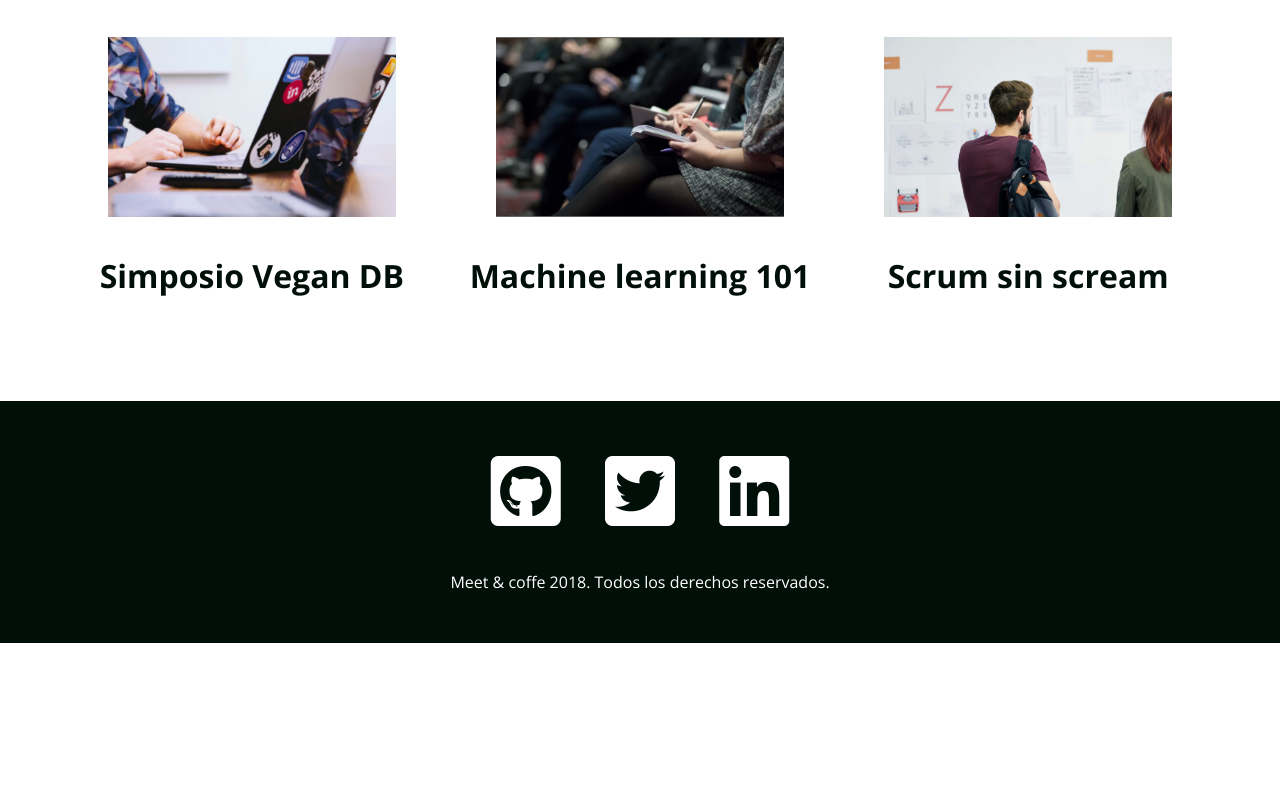
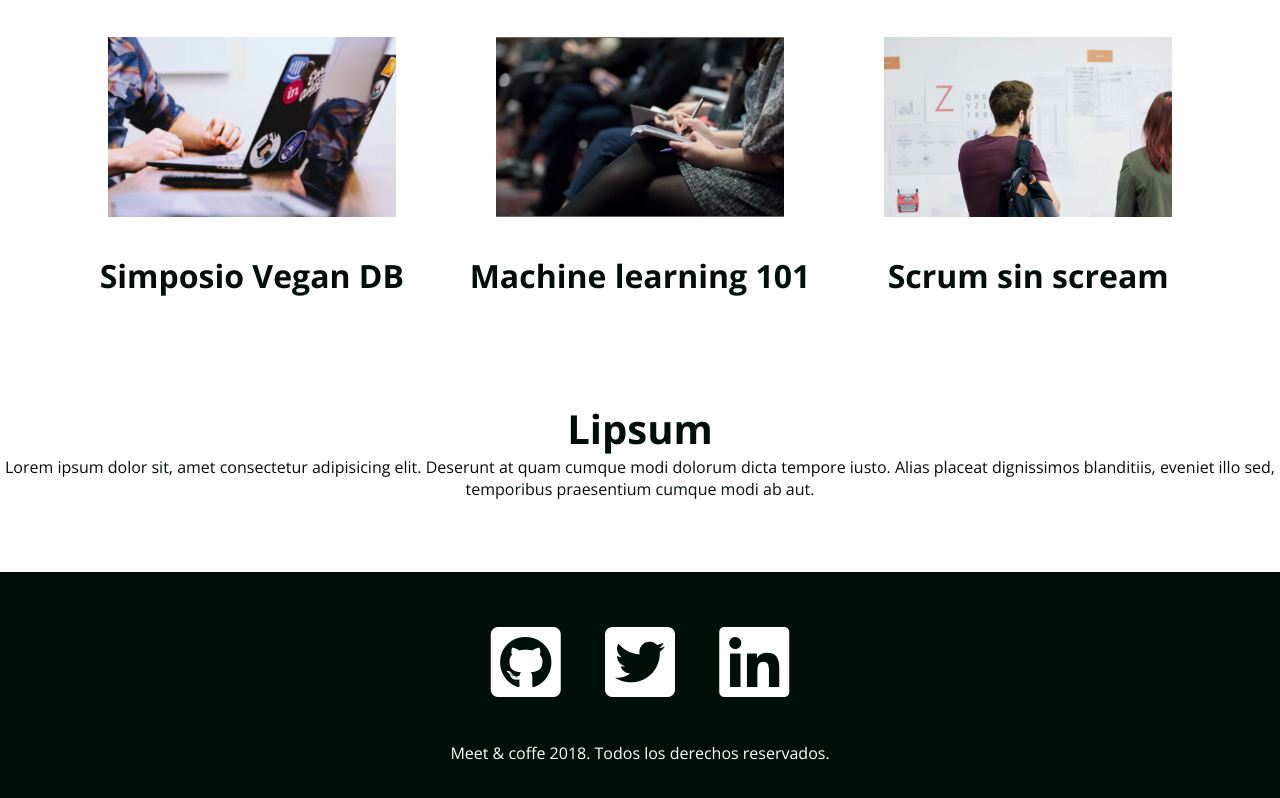
Before and after one commit to juanluisco24/meet-coffee-git, a plain HTML site: page index.html in a window 1280 px wide. Shown: the part 1527-2325 px from the top of the page. Before the commit the page ends 2170 px from the top, so only its background shows below. Drawn offline with nearby package versions, Linux system fonts and the light colour scheme.

Commit message:
added nw text to he index of meetandcoffee gi

```diff
--- a/index.html
+++ b/index.html
@@ -66,6 +66,11 @@
 		</article>
   </section>
 
+  <section>
+	  <h2>Lipsum</h2>
+	  <p>Lorem ipsum dolor sit, amet consectetur adipisicing elit. Deserunt at quam cumque modi dolorum dicta tempore iusto. Alias placeat dignissimos blanditiis, eveniet illo sed, temporibus praesentium cumque modi ab aut.</p>
+  </section>
+
 	<footer id="contacto" class="oscuro">
 		<a href="https://github.com"><i class="fab fa-github-square fa-5x"></i></a>
 		<a href="https://twitter.com"><i class="fab fa-twitter-square fa-5x"></i></a>
```
